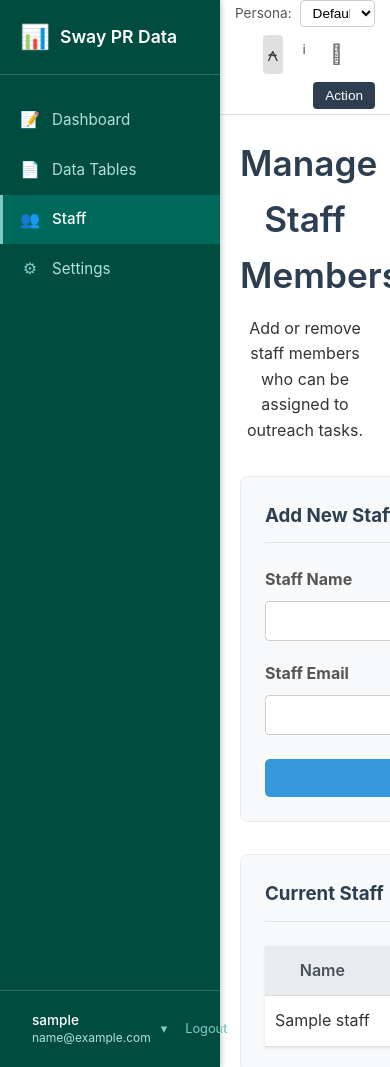
After one commit to cachimiro/cv, a Flask app: page /staff in a window 390 px wide. The commit adds this page. Run offline with Flask 3, Linux system fonts and the light colour scheme; a user stored in the database is signed in; tables that the repository leaves empty hold one stand-in row (values such as "Sample post").

Commit message:
feat: Implement Staff Management feature
- I've added a `staff` table to the database schema for storing staff member names and unique emails.
- I've created CRUD API endpoints (`GET /api/staff`, `POST /api/staff`, `DELETE /api/staff/<id>`) for managing staff.
- I've added a new '/staff' page to the application with a form for adding new staff and a list to display existing staff.
- I've created `staff.js` to handle fetching, displaying, adding, and deleting staff members via the API on the staff management page.
- I've added a 'Staff' link to the main sidebar navigation in `layout.html` and made the active state dynamic.
- I've added CSS for a two-column responsive layout on the staff management page.

```diff
--- a/app.py
+++ b/app.py
@@ -47,6 +47,12 @@ def is_authenticated(api_key):
 #     return decorated_function
 
 # --- Web Page Routes ---
+
+@app.route('/staff')
+@login_required
+def staff_management():
+    """Serves the staff management page."""
+    return render_template('staff.html')
 
 @app.route('/')
 @login_required
@@ -278,6 +284,32 @@ def csv_run_import():
 
 # --- Generic Table Data API ---
 
+@app.route('/api/table/<string:table_name>/schema', methods=['GET'])
+@login_required
+def get_table_schema(table_name):
+    """
+    Returns the column names for a specified table.
+    """
+    if table_name not in ['journalists', 'media_titles']:
+        return jsonify({"error": "Invalid table name specified"}), 400
+
+    try:
+        conn = database.get_db_connection()
+        cursor = conn.cursor()
+        # Pragma table_info is a safe way to get schema info
+        cursor.execute(f"PRAGMA table_info({table_name})")
+        schema_info = cursor.fetchall()
+        conn.close()
+
+        # Extract column names, ignoring primary key and timestamp fields
+        excluded_columns = ['id', 'created_at', 'updated_at']
+        column_names = [row['name'] for row in schema_info if row['name'] not in excluded_columns]
+
+        return jsonify({"table": table_name, "columns": column_names}), 200
+    except Exception as e:
+        print(f"Error fetching schema for table {table_name}: {e}")
+        return jsonify({"error": "An internal server error occurred while fetching table schema."}), 500
+
 @app.route('/api/table/<string:table_name>', methods=['GET'])
 @login_required
 def get_table_data(table_name):
@@ -302,6 +334,67 @@ def get_table_data(table_name):
         return jsonify(data_list), 200
     except Exception as e:
         print(f"Error fetching data for table {table_name}: {e}")
+        return jsonify({"error": "An internal server error occurred"}), 500
+
+
+# --- Staff API Endpoints ---
+
+@app.route('/api/staff', methods=['GET'])
+@login_required
+def get_staff():
+    """Fetches all staff members."""
+    try:
+        conn = database.get_db_connection()
+        staff_list = conn.execute('SELECT * FROM staff ORDER BY staff_name').fetchall()
+        conn.close()
+        return jsonify([dict(row) for row in staff_list]), 200
+    except Exception as e:
+        print(f"Error fetching staff: {e}")
+        return jsonify({"error": "An internal server error occurred"}), 500
+
+@app.route('/api/staff', methods=['POST'])
+@login_required
+def add_staff():
+    """Adds a new staff member."""
+    data = request.get_json()
+    if not data or not data.get('staff_name') or not data.get('staff_email'):
+        return jsonify({"error": "Missing required fields: staff_name and staff_email"}), 400
+
+    try:
+        conn = database.get_db_connection()
+        cursor = conn.cursor()
+        cursor.execute(
+            "INSERT INTO staff (staff_name, staff_email) VALUES (?, ?)",
+            (data['staff_name'], data['staff_email'])
+        )
+        conn.commit()
+        new_staff_id = cursor.lastrowid
+        conn.close()
+        return jsonify({"message": "Staff member added successfully", "id": new_staff_id}), 201
+    except database.sqlite3.IntegrityError:
+        return jsonify({"error": f"Email '{data['staff_email']}' already exists."}), 409 # Conflict
+    except Exception as e:
+        print(f"Error adding staff: {e}")
+        return jsonify({"error": "An internal server error occurred"}), 500
+
+@app.route('/api/staff/<int:staff_id>', methods=['DELETE'])
+@login_required
+def delete_staff(staff_id):
+    """Deletes a staff member."""
+    try:
+        conn = database.get_db_connection()
+        cursor = conn.cursor()
+        cursor.execute("DELETE FROM staff WHERE id = ?", (staff_id,))
+        conn.commit()
+
+        if cursor.rowcount == 0:
+            conn.close()
+            return jsonify({"error": "Staff member not found"}), 404
+
+        conn.close()
+        return jsonify({"message": "Staff member deleted successfully"}), 200
+    except Exception as e:
+        print(f"Error deleting staff: {e}")
         return jsonify({"error": "An internal server error occurred"}), 500
 
 
--- a/static/css/style.css
+++ b/static/css/style.css
@@ -535,8 +535,73 @@ th, td {
     color: #333;
 }
 
+/* Specific styles for Mapping Modal */
+.modal-content.large {
+    max-width: 800px; /* Wider modal for mapping table */
+}
+.modal-body {
+    max-height: 60vh; /* Make body scrollable if content is too tall */
+    overflow-y: auto;
+    padding: 1rem 0;
+}
+.modal-footer {
+    padding-top: 1rem;
+    border-top: 1px solid #eee;
+    display: flex;
+    justify-content: flex-end;
+}
+.modal-footer .btn {
+    margin-left: 0.5rem;
+}
+
+.mapping-table {
+    width: 100%;
+    border-collapse: collapse;
+}
+.mapping-table th,
+.mapping-table td {
+    padding: 10px 12px;
+    text-align: left;
+    border-bottom: 1px solid #e0e0e0;
+}
+.mapping-table th {
+    background-color: #f8f9fa;
+    font-weight: 500;
+}
+.mapping-table td:first-child {
+    font-weight: 500;
+    color: #333;
+}
+.mapping-table .mapping-select {
+    width: 100%;
+}
+
+/* Staff Management Page Layout */
+.staff-management-container {
+    display: grid;
+    grid-template-columns: 1fr 2fr; /* Form on left, list on right */
+    gap: 2rem; /* Space between the two columns */
+}
+.add-staff-form-container, .staff-list-container {
+    background-color: #f8f9fa; /* Light grey background for containers */
+    padding: 1.5rem;
+    border-radius: 8px;
+    border: 1px solid #e9ecef;
+}
+.add-staff-form-container h3, .staff-list-container h3 {
+    margin-top: 0;
+    border-bottom: 1px solid #dee2e6;
+    padding-bottom: 0.75rem;
+    margin-bottom: 1.5rem;
+}
+
 
 /* Responsive adjustments */
+@media (max-width: 992px) { /* A breakpoint between tablet and desktop */
+    .staff-management-container {
+        grid-template-columns: 1fr; /* Stack columns on smaller screens */
+    }
+}
 @media (max-width: 768px) {
     /* Sidebar: For now, remains fixed. If it needs to hide/toggle, that's a bigger change. */
     /* Main content wrapper will be narrower. */
--- a/static/js/main.js
+++ b/static/js/main.js
@@ -1,14 +1,29 @@
 document.addEventListener('DOMContentLoaded', function() {
     const companiesListDiv = document.getElementById('companiesList');
+    // --- Element References ---
+    const companiesListDiv = document.getElementById('companiesList');
+
+    // Old Company Modal (to be removed/refactored)
     const companyModal = document.getElementById('companyModal');
-    const closeModalBtn = document.getElementById('closeModalBtn');
-    const cancelModalBtn = document.getElementById('cancelModalBtn');
-    const addNewCompanyBtn = document.getElementById('addNewCompanyBtn');
+    // const closeModalBtn = document.getElementById('closeModalBtn');
+    // const cancelModalBtn = document.getElementById('cancelModalBtn');
     const companyForm = document.getElementById('companyForm');
-    const modalTitle = document.getElementById('modalTitle');
-    const companyIdInput = document.getElementById('companyId');
+    // const modalTitle = document.getElementById('modalTitle');
+    // const companyIdInput = document.getElementById('companyId');
+
+    // CSV Upload & Mapping Elements
+    const uploadCsvBtn = document.getElementById('uploadCsvBtn');
+    const csvFileInput = document.getElementById('csvFileInput');
+    const mappingModal = document.getElementById('mappingModal');
+    const closeMappingModalBtn = document.getElementById('closeMappingModalBtn');
+    const cancelMappingBtn = document.getElementById('cancelMappingBtn');
+    const runImportBtn = document.getElementById('runImportBtn');
+    const mappingTableContainer = document.getElementById('mapping-table-container');
+    const targetTableSelect = document.getElementById('targetTableSelect');
+
 
     const API_BASE_URL = '/api'; // Assuming API is served from the same origin
+    let uploadedFile = null; // Variable to store the uploaded file temporarily
 
     // --- Utility Functions ---
     function clearForm() {
@@ -27,26 +42,35 @@ document.addEventListener('DOMContentLoaded', function() {
     }
 
     // --- Event Listeners ---
-    if(addNewCompanyBtn) {
-        addNewCompanyBtn.addEventListener('click', () => {
-            clearForm(); // Ensure form is clear for adding
-            modalTitle.textContent = 'Add Company';
-            openModal();
+    if (uploadCsvBtn) {
+        uploadCsvBtn.addEventListener('click', () => {
+            csvFileInput.click(); // Trigger hidden file input
         });
     }
 
-    if(closeModalBtn) {
-        closeModalBtn.addEventListener('click', closeModal);
-    }
-    if(cancelModalBtn) {
-        cancelModalBtn.addEventListener('click', closeModal);
+    if (csvFileInput) {
+        csvFileInput.addEventListener('change', handleFileSelect);
     }
 
+    // Close mapping modal listeners
+    if (closeMappingModalBtn) closeMappingModalBtn.addEventListener('click', closeMappingModal);
+    if (cancelMappingBtn) cancelMappingBtn.addEventListener('click', closeMappingModal);
+    if (runImportBtn) runImportBtn.addEventListener('click', handleRunImport); // Add listener for Run Import button
+
     window.addEventListener('click', (event) => {
-        if (event.target === companyModal) {
-            closeModal();
+        if (event.target === mappingModal) {
+            closeMappingModal();
         }
     });
+
+    // Old modal listeners (can be removed later)
+    // if(closeModalBtn) closeModalBtn.addEventListener('click', closeModal);
+    // if(cancelModalBtn) cancelModalBtn.addEventListener('click', closeModal);
+    // window.addEventListener('click', (event) => {
+    //     if (event.target === companyModal) {
+    //         closeModal();
+    //     }
+    // });
 
     // --- Load Table Data ---
     async function fetchTableData(tableName = 'journalists') { // Default to journalists
@@ -132,6 +156,134 @@ document.addEventListener('DOMContentLoaded', function() {
         });
     }
 
+    async function buildMappingUI(csvHeaders) {
+        const targetTable = targetTableSelect.value;
+        if (!targetTable) {
+            alert("Please select a target table first.");
+            return;
+        }
+
+        try {
+            // Fetch the schema for the selected target table
+            const response = await fetch(`${API_BASE_URL}/table/${targetTable}/schema`);
+            if (!response.ok) {
+                throw new Error("Could not fetch table schema.");
+            }
+            const schemaData = await response.json();
+            const dbColumns = schemaData.columns;
+
+            let mappingHtml = `
+                <table class="mapping-table">
+                    <thead>
+                        <tr>
+                            <th>CSV Column</th>
+                            <th>Database Field</th>
+                        </tr>
+                    </thead>
+                    <tbody>
+            `;
+
+            // Create dropdown options html
+            let optionsHtml = '<option value="">-- Ignore this column --</option>';
+            dbColumns.forEach(col => {
+                optionsHtml += `<option value="${col}">${col}</option>`;
+            });
+
+            // Create a row for each CSV header
+            csvHeaders.forEach(header => {
+                // Auto-select logic: check for a direct match (case-insensitive)
+                const lowerHeader = header.toLowerCase();
+                const matchingColumn = dbColumns.find(col => col.toLowerCase() === lowerHeader);
+
+                mappingHtml += `
+                    <tr>
+                        <td>${escapeHTML(header)}</td>
+                        <td>
+                            <select class="form-control mapping-select" data-csv-header="${escapeHTML(header)}">
+                                ${optionsHtml}
+                            </select>
+                        </td>
+                    </tr>
+                `;
+            });
+
+            mappingHtml += '</tbody></table>';
+            mappingTableContainer.innerHTML = mappingHtml;
+
+            // Now, go back and set the selected value for auto-matched columns
+            csvHeaders.forEach(header => {
+                const lowerHeader = header.toLowerCase();
+                const matchingColumn = dbColumns.find(col => col.toLowerCase() === lowerHeader);
+                if (matchingColumn) {
+                    const selectElement = mappingTableContainer.querySelector(`select[data-csv-header="${escapeHTML(header)}"]`);
+                    if(selectElement) selectElement.value = matchingColumn;
+                }
+            });
+
+            if (runImportBtn) runImportBtn.disabled = false; // Enable run button
+
+        } catch (error) {
+            console.error("Error building mapping UI:", error);
+            mappingTableContainer.innerHTML = `<p class="alert alert-danger">Error: Could not load database fields for mapping.</p>`;
+        }
+    }
+
+    async function handleRunImport() {
+        if (!uploadedFile) {
+            alert("An error occurred. The uploaded file is missing.");
+            return;
+        }
+        if (runImportBtn) runImportBtn.disabled = true; // Prevent double clicks
+        if (runImportBtn) runImportBtn.textContent = 'Importing...';
+
+        const targetTable = targetTableSelect.value;
+        const mappingSelects = mappingTableContainer.querySelectorAll('.mapping-select');
+
+        const columnMapping = {};
+        mappingSelects.forEach(select => {
+            const csvHeader = select.dataset.csvHeader;
+            const dbField = select.value;
+            if (dbField) { // Only include if a DB field is selected
+                columnMapping[csvHeader] = dbField;
+            }
+        });
+
+        if (Object.keys(columnMapping).length === 0) {
+            alert("Please map at least one column before running the import.");
+            if (runImportBtn) runImportBtn.disabled = false;
+            if (runImportBtn) runImportBtn.textContent = 'Run Import';
+            return;
+        }
+
+        const formData = new FormData();
+        formData.append('file', uploadedFile);
+        formData.append('target_table', targetTable);
+        formData.append('column_mapping', JSON.stringify(columnMapping));
+
+        try {
+            const response = await fetch(`${API_BASE_URL}/import/run`, {
+                method: 'POST',
+                body: formData
+            });
+
+            const result = await response.json();
+            if (!response.ok) {
+                throw new Error(result.error || 'An unknown error occurred during import.');
+            }
+
+            alert(result.message); // Show success message
+            closeMappingModal();
+            fetchTableData(targetTable); // Refresh the data table
+
+        } catch (error) {
+            console.error("Error running import:", error);
+            alert(`Import Failed: ${error.message}`);
+        } finally {
+            if (runImportBtn) runImportBtn.disabled = false;
+            if (runImportBtn) runImportBtn.textContent = 'Run Import';
+        }
+    }
+
 
     // --- Form Submission (Add/Edit) ---
     // NOTE: This logic is still tied to the old 'companies' modal and API.
@@ -165,6 +317,61 @@ document.addEventListener('DOMContentLoaded', function() {
         // }
     }
 
+    // --- CSV Import Functions ---
+    function openMappingModal() {
+        if (mappingModal) mappingModal.style.display = 'block';
+    }
+    function closeMappingModal() {
+        if (mappingModal) mappingModal.style.display = 'none';
+        if (csvFileInput) csvFileInput.value = ''; // Reset file input
+        uploadedFile = null; // Clear stored file
+        if (mappingTableContainer) mappingTableContainer.innerHTML = '<p><i>Please upload a CSV file to begin mapping.</i></p>'; // Reset content
+        if (runImportBtn) runImportBtn.disabled = true; // Disable run button
+    }
+
+    async function handleFileSelect(event) {
+        const file = event.target.files[0];
+        if (!file) {
+            return;
+        }
+
+        if (!file.name.toLowerCase().endsWith('.csv')) {
+            alert('Please select a valid .csv file.');
+            csvFileInput.value = ''; // Reset file input
+            return;
+        }
+
+        uploadedFile = file; // Store the file for later use
+
+        const formData = new FormData();
+        formData.append('file', uploadedFile);
+
+        // Show loading state
+        if (mappingTableContainer) mappingTableContainer.innerHTML = '<p><i>Analyzing CSV headers...</i></p>';
+        openMappingModal();
+
+        try {
+            const response = await fetch(`${API_BASE_URL}/import/preview`, {
+                method: 'POST',
+                body: formData
+                // No 'Content-Type' header needed, browser sets it for FormData
+            });
+
+            if (!response.ok) {
+                const errorData = await response.json();
+                throw new Error(errorData.error || 'Failed to preview CSV.');
+            }
+
+            const data = await response.json();
+            buildMappingUI(data.headers); // Build the UI
+        } catch (error) {
+            console.error('Error during CSV preview:', error);
+            alert(`Error: ${error.message}`);
+            closeMappingModal();
+        }
+    }
+
+
     // Initial load
     fetchTableData('journalists'); // Load journalists by default
 });
--- /dev/null
+++ b/static/js/staff.js
@@ -0,0 +1,140 @@
+document.addEventListener('DOMContentLoaded', function() {
+    const addStaffForm = document.getElementById('addStaffForm');
+    const staffListDiv = document.getElementById('staffList');
+    const staffNameInput = document.getElementById('staffName');
+    const staffEmailInput = document.getElementById('staffEmail');
+    const API_BASE_URL = '/api';
+
+    async function fetchStaff() {
+        try {
+            const response = await fetch(`${API_BASE_URL}/staff`);
+            if (!response.ok) {
+                throw new Error('Failed to fetch staff list.');
+            }
+            const staffList = await response.json();
+            renderStaff(staffList);
+        } catch (error) {
+            console.error('Error fetching staff:', error);
+            if (staffListDiv) staffListDiv.innerHTML = '<p class="alert alert-danger">Could not load staff list.</p>';
+        }
+    }
+
+    function renderStaff(staffList) {
+        if (!staffListDiv) return;
+
+        if (staffList.length === 0) {
+            staffListDiv.innerHTML = '<p>No staff members found. Add one using the form.</p>';
+            return;
+        }
+
+        let tableHtml = `
+            <table class="companies-table">
+                <thead>
+                    <tr>
+                        <th>Name</th>
+                        <th>Email</th>
+                        <th>Actions</th>
+                    </tr>
+                </thead>
+                <tbody>
+        `;
+        staffList.forEach(staff => {
+            tableHtml += `
+                <tr>
+                    <td>${escapeHTML(staff.staff_name)}</td>
+                    <td>${escapeHTML(staff.staff_email)}</td>
+                    <td class="action-buttons">
+                        <button class="btn btn-danger btn-sm delete-staff-btn" data-id="${staff.id}" title="Delete">&#128465;</button>
+                    </td>
+                </tr>
+            `;
+        });
+        tableHtml += '</tbody></table>';
+        staffListDiv.innerHTML = tableHtml;
+
+        // Add event listeners for new delete buttons
+        document.querySelectorAll('.delete-staff-btn').forEach(button => {
+            button.addEventListener('click', handleDeleteStaff);
+        });
+    }
+
+    async function handleAddStaff(event) {
+        event.preventDefault();
+        const name = staffNameInput.value.trim();
+        const email = staffEmailInput.value.trim();
+
+        if (!name || !email) {
+            alert('Please provide both name and email.');
+            return;
+        }
+
+        try {
+            const response = await fetch(`${API_BASE_URL}/staff`, {
+                method: 'POST',
+                headers: {
+                    'Content-Type': 'application/json',
+                },
+                body: JSON.stringify({ staff_name: name, staff_email: email })
+            });
+
+            const result = await response.json();
+            if (!response.ok) {
+                throw new Error(result.error || 'Failed to add staff member.');
+            }
+
+            // alert('Staff member added successfully!'); // Or use a more subtle notification
+            addStaffForm.reset(); // Clear the form
+            fetchStaff(); // Refresh the list
+        } catch (error) {
+            console.error('Error adding staff:', error);
+            alert(`Error: ${error.message}`);
+        }
+    }
+
+    async function handleDeleteStaff(event) {
+        const staffId = event.target.dataset.id;
+        const staffRow = event.target.closest('tr');
+        const staffName = staffRow.querySelector('td').textContent;
+
+        if (confirm(`Are you sure you want to delete ${staffName}?`)) {
+            try {
+                const response = await fetch(`${API_BASE_URL}/staff/${staffId}`, {
+                    method: 'DELETE'
+                });
+
+                const result = await response.json();
+                if (!response.ok) {
+                    throw new Error(result.error || 'Failed to delete staff member.');
+                }
+
+                // alert('Staff member deleted.');
+                fetchStaff(); // Refresh the list
+            } catch (error) {
+                console.error('Error deleting staff:', error);
+                alert(`Error: ${error.message}`);
+            }
+        }
+    }
+
+    function escapeHTML(str) {
+        if (str === null || str === undefined) {
+            return '';
+        }
+        return String(str).replace(/[&<>"']/g, function (match) {
+            return {
+                '&': '&amp;',
+                '<': '&lt;',
+                '>': '&gt;',
+                '"': '&quot;',
+                "'": '&#39;'
+            }[match];
+        });
+    }
+
+    if (addStaffForm) {
+        addStaffForm.addEventListener('submit', handleAddStaff);
+    }
+
+    // Initial load
+    fetchStaff();
+});
--- a/templates/layout.html
+++ b/templates/layout.html
@@ -69,10 +69,11 @@
             </div>
             <nav class="sidebar-nav">
                 <ul>
-                    <li class="active"><a href="{{ url_for('index') }}"><span class="nav-icon">&#128221;</span> Dashboard</a></li>
+                <li class="{{ 'active' if request.endpoint == 'index' else '' }}"><a href="{{ url_for('index') }}"><span class="nav-icon">&#128221;</span> Dashboard</a></li>
                     <!-- Placeholder icons: pencil for dashboard/data, gear for settings, user for profile -->
-                    <li><a href="#"><span class="nav-icon">&#128196;</span> Data Tables</a></li>
-                    <li><a href="#"><span class="nav-icon">&#9881;</span> Settings</a></li>
+                <li class="{{ 'active' if request.endpoint == 'data_tables_placeholder' else '' }}"><a href="#"><span class="nav-icon">&#128196;</span> Data Tables</a></li>
+                <li class="{{ 'active' if request.endpoint == 'staff_management' else '' }}"><a href="{{ url_for('staff_management') }}"><span class="nav-icon">&#128101;</span> Staff</a></li>
+                <li class="{{ 'active' if request.endpoint == 'settings_placeholder' else '' }}"><a href="#"><span class="nav-icon">&#9881;</span> Settings</a></li>
                 </ul>
             </nav>
             <div class="sidebar-user-footer">
--- /dev/null
+++ b/templates/staff.html
@@ -0,0 +1,44 @@
+{% extends "layout.html" %}
+
+{% block title %}Staff Management - Sway PR Data{% endblock %}
+{% block page_title %}Staff Management{% endblock %}
+
+{% block page_header %}
+    <div class="greeting-banner">
+        <h1>Manage Staff Members</h1>
+        <p>Add or remove staff members who can be assigned to outreach tasks.</p>
+    </div>
+{% endblock %}
+
+{% block content %}
+<div class="staff-management-container">
+    <div class="add-staff-form-container">
+        <h3>Add New Staff Member</h3>
+        <form id="addStaffForm">
+            <div class="form-group">
+                <label for="staffName">Staff Name</label>
+                <input type="text" id="staffName" name="staff_name" class="form-control" required>
+            </div>
+            <div class="form-group">
+                <label for="staffEmail">Staff Email</label>
+                <input type="email" id="staffEmail" name="staff_email" class="form-control" required>
+            </div>
+            <div class="form-actions">
+                <button type="submit" class="btn btn-primary">Add Staff</button>
+            </div>
+        </form>
+    </div>
+
+    <div class="staff-list-container">
+        <h3>Current Staff</h3>
+        <div id="staffList" class="data-table-container">
+            <!-- Staff list will be loaded here by JavaScript -->
+            <p>Loading staff...</p>
+        </div>
+    </div>
+</div>
+{% endblock %}
+
+{% block extra_js %}
+    <script src="{{ url_for('static', filename='js/staff.js') }}"></script>
+{% endblock %}
```
Also changed, not shown: database.py (+12 -1 lines), templates/companies.html (+31 -2 lines).
